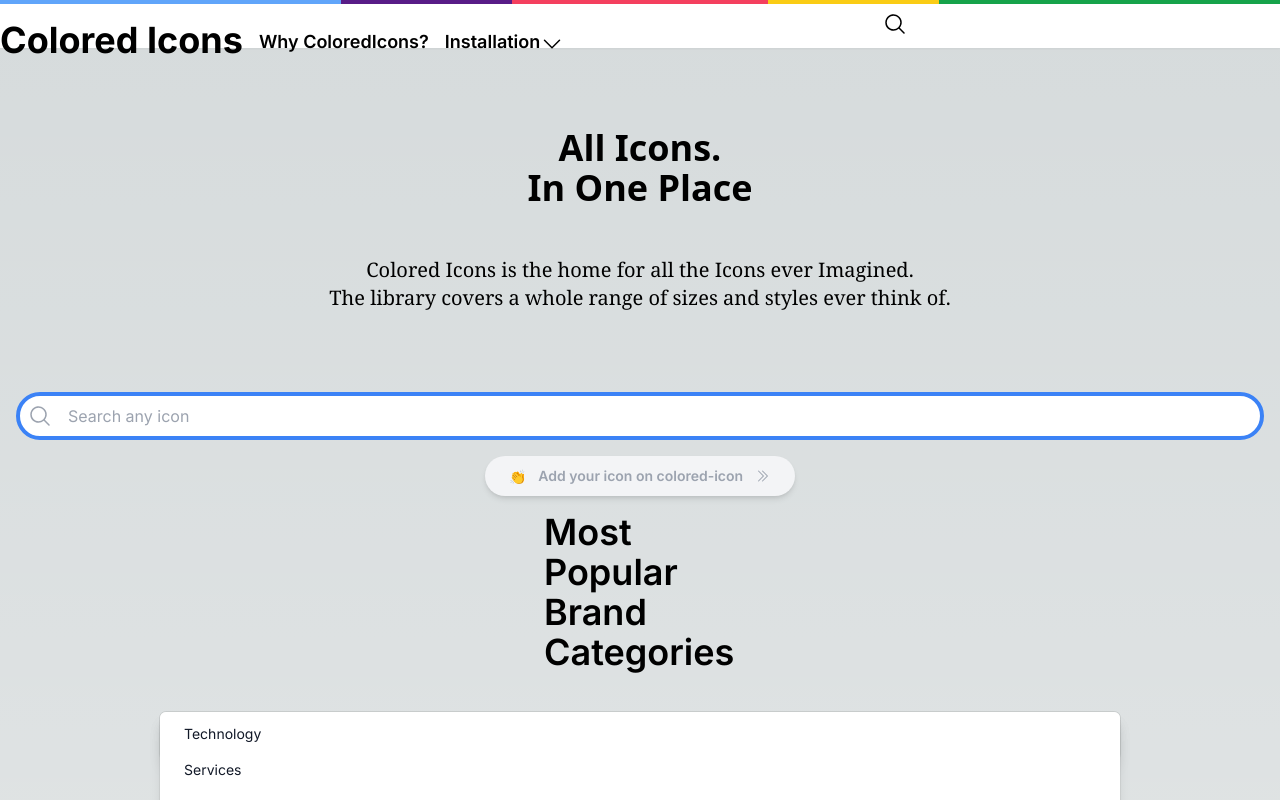
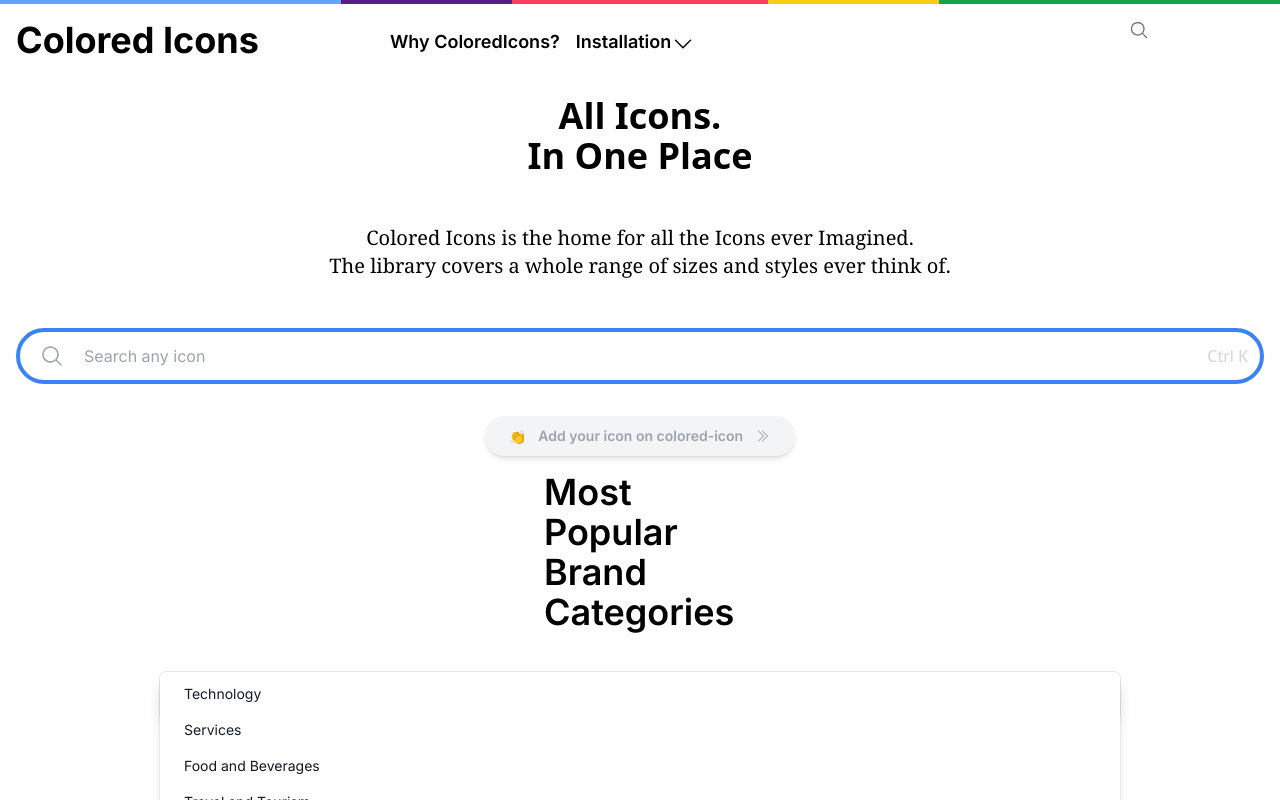
Before and after one commit to pritam-das-26/colored-icons-nextjs, a Next.js app: page / in a window 1280 px wide. Shown: the top 800 px of the page. Built offline with nearby package versions, Linux system fonts and the light colour scheme; some icons are missing.

Commit message:
improved css

```diff
--- a/src/app/component/Contents/header.js
+++ b/src/app/component/Contents/header.js
@@ -16,9 +16,9 @@
   }
 
   return (
-    <div className="flex flex-col mt-28  w-full items-center justify-center">
+    <div className="flex flex-col mt-20  w-full items-center justify-center">
       <div className=" w-full flex flex-col items-center justify-center p-4 ">
-        <span className="font-sans text-center font-bold text-4xl ">
+        <span className="font-sans text-center font-bold text-4xl  ">
           All Icons.
         </span>
         <span className="font-sans text-center font-bold text-4xl">
@@ -34,20 +34,21 @@
         </p>
       </div>
 
-      <div className="p-4 w-full h-28 flex-1 mt-8">
+      <div className="p-4 w-full flex-1 ">
         <div className="relative">
           <input
             onClick={() => click()}
-            className="w-full h-12 rounded-full border-blue-500 border-4 pl-12"
+            className="w-full h-14 rounded-full border-blue-500 border-4 pl-16"
             type="text"
             placeholder="Search any icon"
           />
-          <MagnifyingGlassIcon className="absolute h-6 left-3 top-3 text-gray-400" />
+          <MagnifyingGlassIcon className="absolute h-6 left-6 top-4 text-gray-400" />
+          <div className="absolute h-6 right-4 top-4 text-gray-300 font-sans font-normal text-base whitespace-nowrap">Ctrl K</div>
         </div>
       </div>
 
-      <a href="#" target="_blank">
-        <div className="bg-gray-100 shadow-md text-gray-400 transition duration-150 ease-in-out rounded-full gap-3 justify-center px-6 inline-flex items-center text-center cursor-pointer mx-auto h-10">
+      <a href="#" target="_blank" className="mt-4">
+        <div className="bg-gray-100 shadow-md text-gray-400 transition  rounded-full gap-3 justify-center px-6 inline-flex items-center text-center cursor-pointer mx-auto h-10">
           <p>
             <span className="font-light text-sm opacity-100 leading-6">
               &#128079;
--- a/src/app/component/Navbar/navbar.js
+++ b/src/app/component/Navbar/navbar.js
@@ -1,5 +1,5 @@
-"use client"
-import { useState } from "react";
+"use client";
+import { useState,useEffect } from "react";
 import Example from "../modals/modal3";
 import {
   ChevronDownIcon,
@@ -8,7 +8,10 @@
 
 import Install from "../modals/installation";
 
-function Nav() {
+// Import statements...
+
+function ScrollableHeader() {
+  const [hasScrolled, setHasScrolled] = useState(false);
   const [visible, setVisible] = useState(false);
   const [visInstall, setVisInstall] = useState(false);
 
@@ -28,9 +31,31 @@
     setVisInstall(false);
   }
 
+  useEffect(() => {
+    const handleScroll = () => {
+      const scrollY = window.scrollY;
+      const scrollThreshold = 100;
+
+      if (scrollY > scrollThreshold) {
+        setHasScrolled(true);
+      } else {
+        setHasScrolled(false);
+      }
+    };
+
+    window.addEventListener('scroll', handleScroll);
+
+    return () => {
+      window.removeEventListener('scroll', handleScroll);
+    };
+  }, []);
+
+  const headerClasses = `flex-col justify-center items-center bg-white z-40 fixed top-0 w-full h-12 ${
+    hasScrolled ? 'shadow-lg' : ''
+  }`;
+
   return (
-
-    <div className="flex-col  justify-center item-center transition-shadow bg-white z-40 fixed top-0 w-full h-12 shadow-sm scroll-snap-start">
+    <div className={headerClasses}>
       <div className="flex h-1 w-100% justify-between">
         <div className="bg-blue-400 w-96"></div>
         <div className="bg-purple-900 w-48"></div>
@@ -39,10 +64,9 @@
         <div className="bg-green-600 w-96"></div>
       </div>
 
-      <div className="flex mt-2 h-4 space-between">
-
-        <aside className="">
-          <h1 className="font-dancing-script text-xl md:text-4xl font-bold md:mt-2">
+      <div className="flex p-2 h-4 md:h8 w-100% justify-between">
+        <aside>
+          <h1 className="font-dancing-script text-xl md:text-4xl font-bold ml-2 md:mt-2 ">
             Colored Icons
           </h1>
         </aside>
@@ -53,19 +77,17 @@
             <div
               className="flex w-96 hover:text-blue-400 cursor-pointer"
               onMouseEnter={hover}
-
             >
               <li>Installation</li>
               <ChevronDownIcon className="h-8 w-6" />
             </div>
           </ul>
-          {visInstall && <Install  onMouseLeave={unhover} />}
+          {visInstall && <Install onMouseLeave={unhover} />}
         </div>
 
-
-          <button className="" onClick={() => click()}>
-            <MagnifyingGlassIcon className="h-6" />
-          </button>
+        <button className="p-2" onClick={() => click()}>
+          <MagnifyingGlassIcon className="h-5 text-gray-500" />
+        </button>
 
         <div className="flex-none">
           {visible && <Example onClose={closeModal} />}
@@ -75,4 +97,14 @@
   );
 }
 
+function Nav() {
+
+
+  return (
+    <div>
+      <ScrollableHeader />
+    </div>
+  );
+}
+
 export default Nav;
--- a/src/app/component/modals/modal3.js
+++ b/src/app/component/modals/modal3.js
@@ -1,6 +1,7 @@
 import { useState } from "react";
 import logos from "../../Icons/icons";
 import LogoModal from "./modal2";
+import { MagnifyingGlassIcon } from "@heroicons/react/24/solid";
 
 export default function Example({ onClose }) {
   const [query, setQuery] = useState("");
@@ -24,37 +25,21 @@
         });
 
   return (
-    <div className="fixed inset-0 flex items-center justify-center z-10 backdrop-blur-lg">
-      <div className="modal-container w-1/2 justify-between rounded-md">
-        <div className="flex justify-between">
-          <label
-            htmlFor="search"
-            className="block text-sm font-medium text-gray-700"
-          >
-            Search logos
-          </label>
-
-          <button
-            className="bg-zinc-400 text-white w-12 rounded-md hover:cursor-pointer"
-            onClick={onClose}
-          >
-            X
-          </button>
-        </div>
+    <div className="fixed inset-0 flex items-center justify-center z-10 backdrop-blur-lg bg-gray-251 will-change-visibility will-change-opacity  transition-all duration-200 ease-in-out overflow-auto  visible opacity-100">
+      <div className="modal-container w-3/4 justify-between rounded-md">
 
         <div className="relative mt-1">
           <input
             type="text"
             id="search"
-            className="w-full rounded-md border border-gray-300 bg-white py-2 pl-3 pr-10 shadow-sm focus:border-indigo-500 focus:outline-none focus:ring-1 focus:ring-indigo-500 sm:text-sm"
+            className="w-full rounded-full border-blue-500 border-2  pl-16 p-2 shadow-sm opacity-1  focus:outline-none focus:ring-1 focus:ring-indigo-500 sm:text-sm"
             placeholder="Type a logo name..."
             value={query}
             onChange={(event) => setQuery(event.target.value)}
           />
-          <div className="absolute inset-y-0 right-0 flex w-96 items-center rounded-r-md px-2 focus:outline-none"></div>
-
+          <MagnifyingGlassIcon className="absolute h-6 left-6 top-3 text-gray-400" />
           {filteredLogos.length > 0 && (
-            <div className="absolute z-10 mt-1 max-h-56 w-full overflow-auto rounded-md bg-white py-1 text-base shadow-lg ring-1 ring-black ring-opacity-5 focus:outline-none sm:text-sm">
+            <div className="absolute z-10 p-4 mt-4 max-h-56 w-full overflow-auto rounded-md bg-white py-1 text-base shadow-lg ring-1 ring-black ring-opacity-5 focus:outline-none sm:text-sm">
               {filteredLogos.map((logo) => (
                 <div
                   key={logo.name}
@@ -63,7 +48,7 @@
                 >
                   <div className="flex items-center">
                     <i className={`${logo.class} w-32 text-black ci-2xl`}></i>
-                    <span className="ml-3">{logo.name}</span>
+                    <span className="ml-3 font-medium">{logo.name}</span>
                   </div>
                 </div>
               ))}
--- a/src/app/globals.css
+++ b/src/app/globals.css
@@ -1,27 +1,3 @@
 @tailwind base;
 @tailwind components;
 @tailwind utilities;
-
-:root {
-  --foreground-rgb: 0, 0, 0;
-  --background-start-rgb: 214, 219, 220;
-  --background-end-rgb: 255, 255, 255;
-}
-
-@media (prefers-color-scheme: dark) {
-  :root {
-    --foreground-rgb: 255, 255, 255;
-    --background-start-rgb: 0, 0, 0;
-    --background-end-rgb: 0, 0, 0;
-  }
-}
-
-body {
-  color: rgb(var(--foreground-rgb));
-  background: linear-gradient(
-      to bottom,
-      transparent,
-      rgb(var(--background-end-rgb))
-    )
-    rgb(var(--background-start-rgb));
-}
--- a/src/app/layout.js
+++ b/src/app/layout.js
@@ -15,7 +15,7 @@
        {/* Link to external stylesheet for colored icons */}
         <link
           rel="stylesheet"
-          href="https://cdn.jsdelivr.net/gh/dheereshagrwal/colored-icons@1.6.1/ci.min.css"
+          href="https://cdn.jsdelivr.net/gh/dheereshagrwal/colored-icons@master/ci.min.css"
         />
       </head>
        {/* Render the children (content) */}
```
